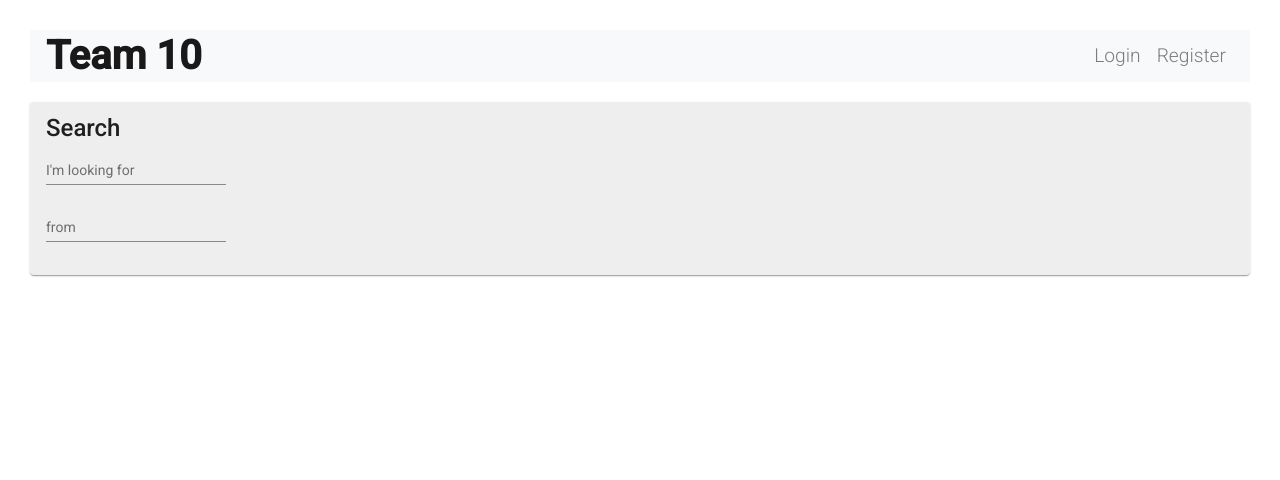
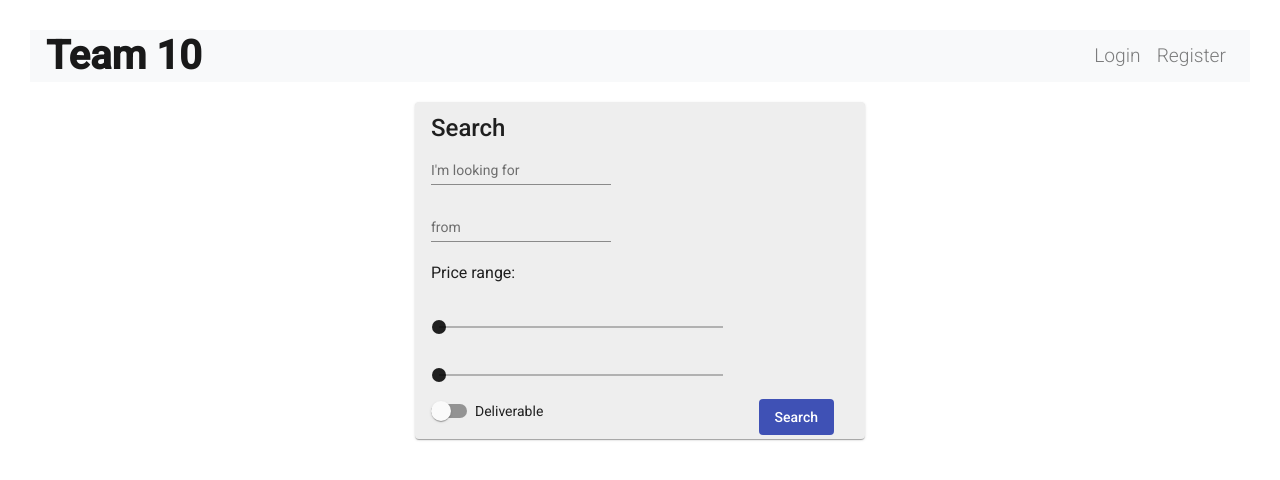
Before and after one commit to scg-unibe-ch/ese2020-team10, an Angular app in the folder ese2020-project-scaffolding-master/frontend/: page /search in a window 1280 px wide. Shown: the top 480 px of the page. Built offline with nearby package versions, Linux system fonts and the light colour scheme; no server answers.

Commit message:
finished basic searchUI

```diff
--- a/ese2020-project-scaffolding-master/frontend/src/app/search-UI/search-UI.component.css
+++ b/ese2020-project-scaffolding-master/frontend/src/app/search-UI/search-UI.component.css
@@ -0,0 +1,11 @@
+mat-slider {
+    width: 300px;
+  }
+
+mat-card {
+    width: 450px;
+    display: block;
+    margin-left:auto;
+    margin-right:auto;
+    vertical-align:middle;
+  }
--- a/ese2020-project-scaffolding-master/frontend/src/app/search-UI/search-UI.component.html
+++ b/ese2020-project-scaffolding-master/frontend/src/app/search-UI/search-UI.component.html
@@ -7,4 +7,23 @@
     <mat-form-field>
         <input matInput placeholder="from">
     </mat-form-field>
+    <div></div>
+    <h3>Price range:</h3>
+    <mat-slider
+        thumbLabel
+        [displayWith]="formatLabel"
+        tickInterval="1"
+        min="1"
+        max="100">
+    </mat-slider>
+    <mat-slider
+        thumbLabel
+        [displayWith]="formatLabel"
+        tickInterval="1"
+        min="1"
+        max="100">
+    </mat-slider>
+    <div></div>
+    <mat-slide-toggle color="primary">Deliverable</mat-slide-toggle>
+    <button style="float:right" mat-flat-button color="primary" (click)="search()">Search</button>
 </mat-card>
--- a/ese2020-project-scaffolding-master/frontend/src/app/search-UI/search-UI.component.ts
+++ b/ese2020-project-scaffolding-master/frontend/src/app/search-UI/search-UI.component.ts
@@ -10,4 +10,16 @@ import { Router } from '@angular/router';
   })
 
   export class SearchUIComponent {
+
+    formatLabel(value: number) {
+      if (value >= 1000) {
+        return Math.round(value / 1000) + 'k';
+      }
+
+      return value;
+    }
+
+    search() {
+
+    }
   }
```
Also changed, not shown: ese2020-project-scaffolding-master/frontend/src/app/app.module.ts (+6 -1 lines).
